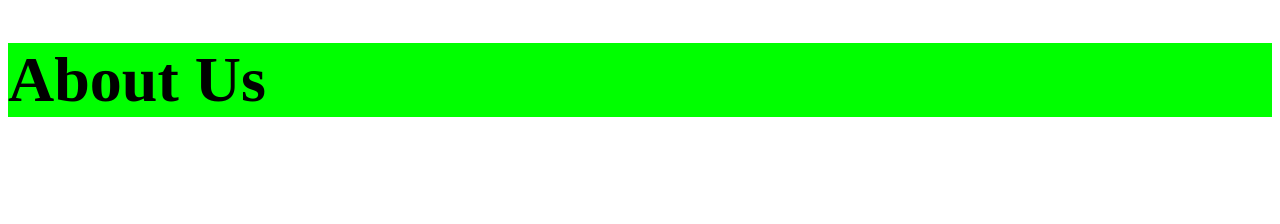
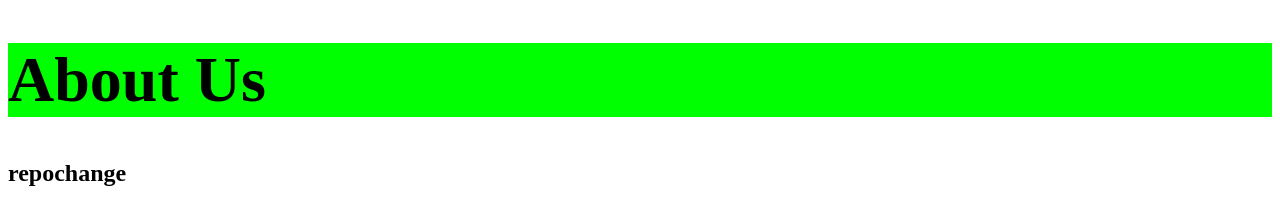
Before and after one commit to Naineshrawal/demo, a plain HTML site: page about.html in a window 1280 px wide. Drawn offline with Linux system fonts and the light colour scheme.

Commit message:
repochange

```diff
--- a/about.html
+++ b/about.html
@@ -8,5 +8,6 @@
 </head>
 <body>
     <h1>About Us</h1>
+    <h2>repochange</h2>
 </body>
 </html>
```
